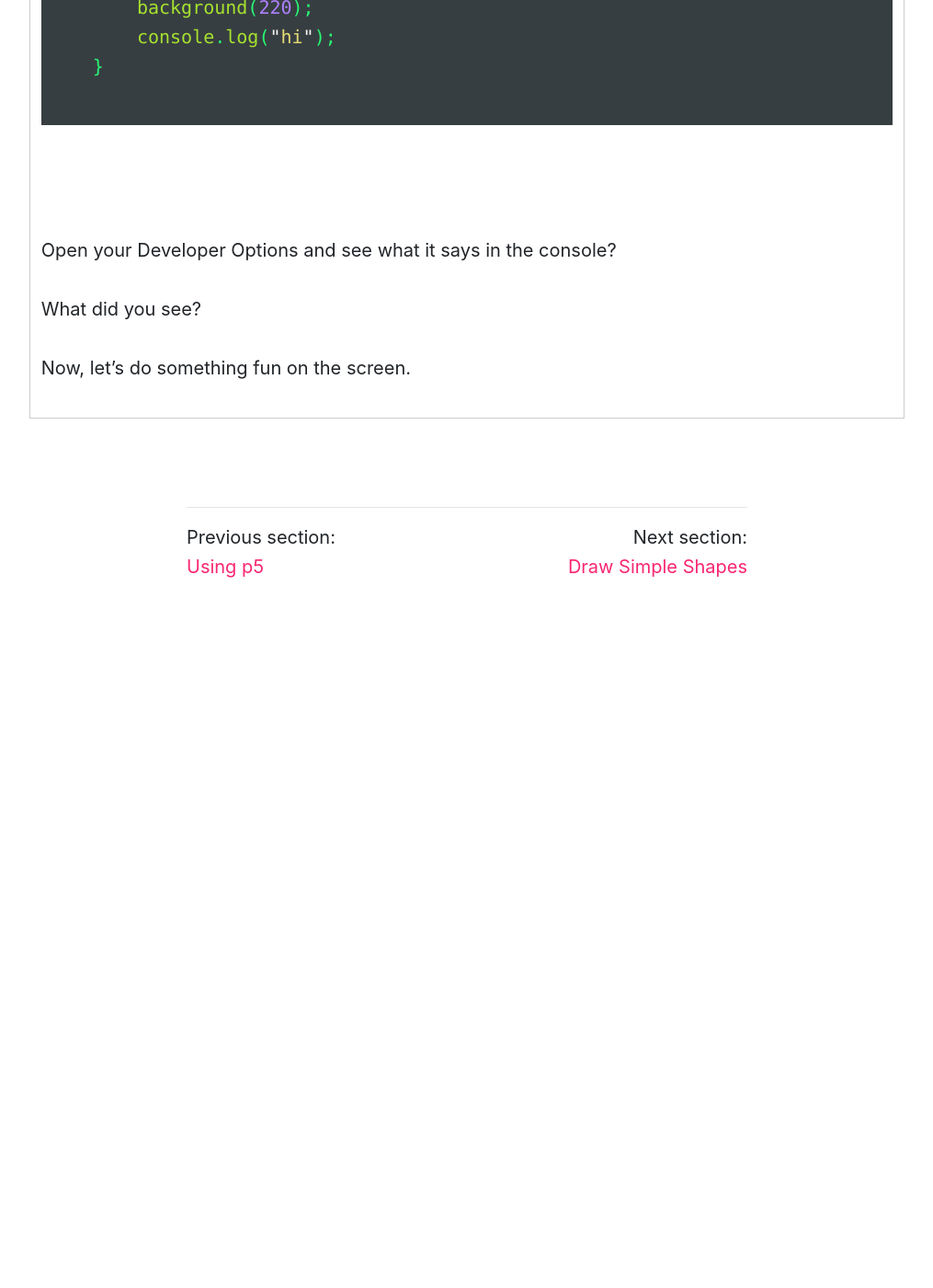
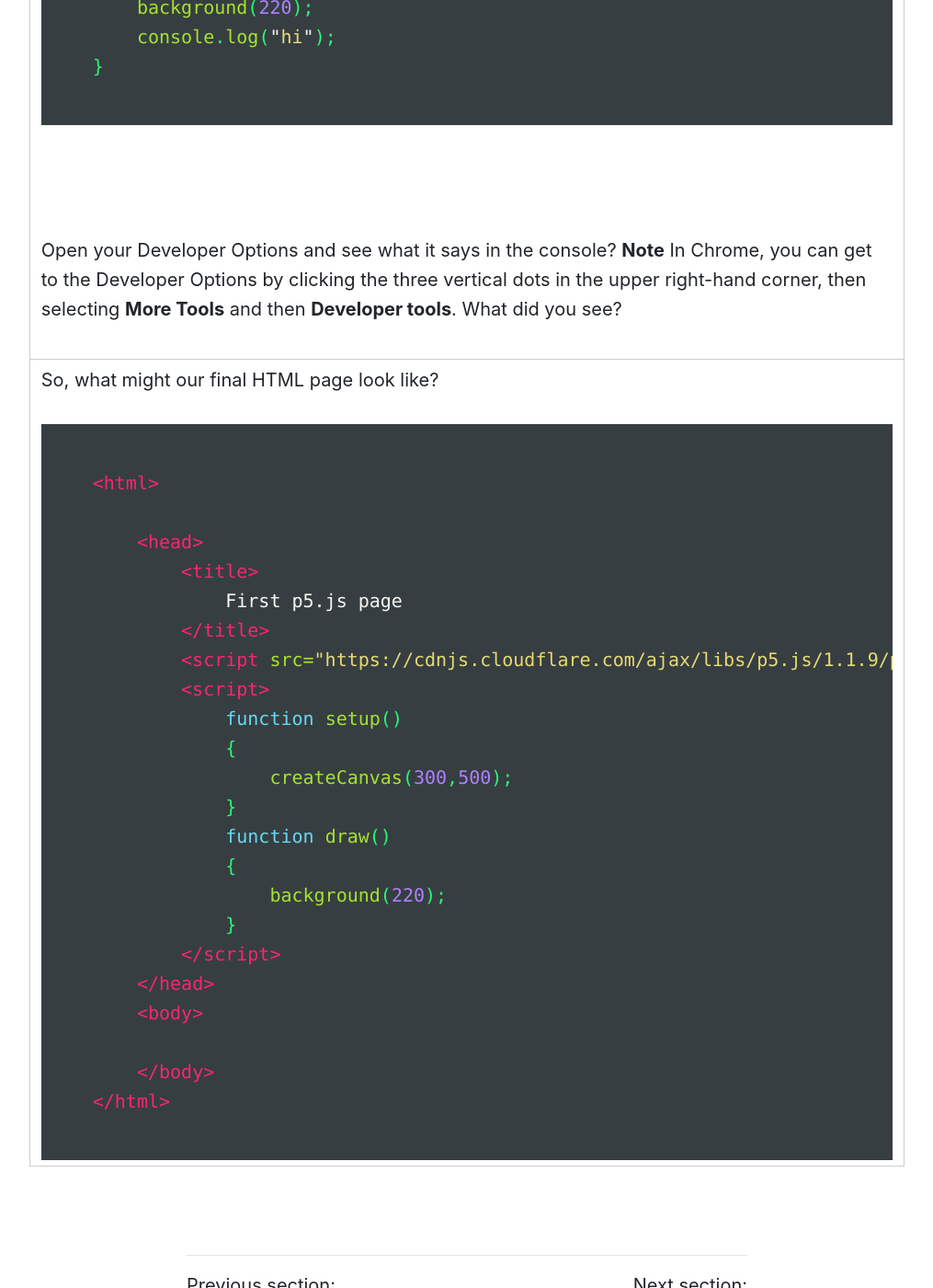
Before and after one commit to Montana-Media-Arts/120_CreativeCoding1-Fall2020, a Jekyll site: the page built from modules/week-9/_posts/2017-01-07-setup-draw.md, in a window 1280 px wide and 1400 px high, scrolled down 2806 px. Shown: the whole window at 92% size, without its empty margins (132-1147 px from the left). Built offline with Jekyll 4.4.1, drawn with Linux system fonts in a browser that asks for light colours; nearby versions of some CDN libraries; a script that is not in the unit is left out; before the commit the page ends 3454 px from its top, so only the background shows below that.

Commit message:
updated text

````diff
--- a/modules/week-9/_posts/2017-01-07-setup-draw.md
+++ b/modules/week-9/_posts/2017-01-07-setup-draw.md
@@ -11,6 +11,7 @@ These are the two main functions in p5.js.  They are the most critical functions
 <div class="tab">
     <button class="tablinks active" onclick="openTab(event, 'Setup')">Setup</button>
     <button class="tablinks" onclick="openTab(event, 'Draw')">Draw</button>
+    <button class="tablinks" onclick="openTab(event, 'FinalPage')">Final HTML Page</button>
 </div>
 <!-- Tab content -->
 <div id="Setup" class="tabcontent" style="display:block">
@@ -72,9 +73,42 @@ function draw()
 ```
 
 Open your Developer Options and see what it says in the console?
-
+**Note** In Chrome, you can get to the Developer Options by clicking the three vertical dots in the upper right-hand corner, then selecting **More Tools** and then **Developer tools**.
 What did you see?
 
-Now, let's do something fun on the screen.
 </div>
 </div>
+
+<div id="Setup" class="tabcontent" style="display:block">
+
+<div class="tabhtml" markdown="1">
+
+So, what might our final HTML page look like?
+
+```html
+<html>
+
+    <head>
+        <title>
+            First p5.js page
+        </title>
+        <script src="https://cdnjs.cloudflare.com/ajax/libs/p5.js/1.1.9/p5.min.js"></script>
+        <script>
+            function setup()
+            {
+                createCanvas(300,500);
+            }
+            function draw()
+            {
+                background(220);
+            }
+        </script>
+    </head>
+    <body>
+
+    </body>
+</html>
+```
+
+</div>
+</div>
````
Also changed, not shown: modules/week-8/_posts/2017-01-03-accessing-html.md (+1 -1 lines), modules/week-9/_posts/2017-01-06-settingup-p5.md (+2 -8 lines).
